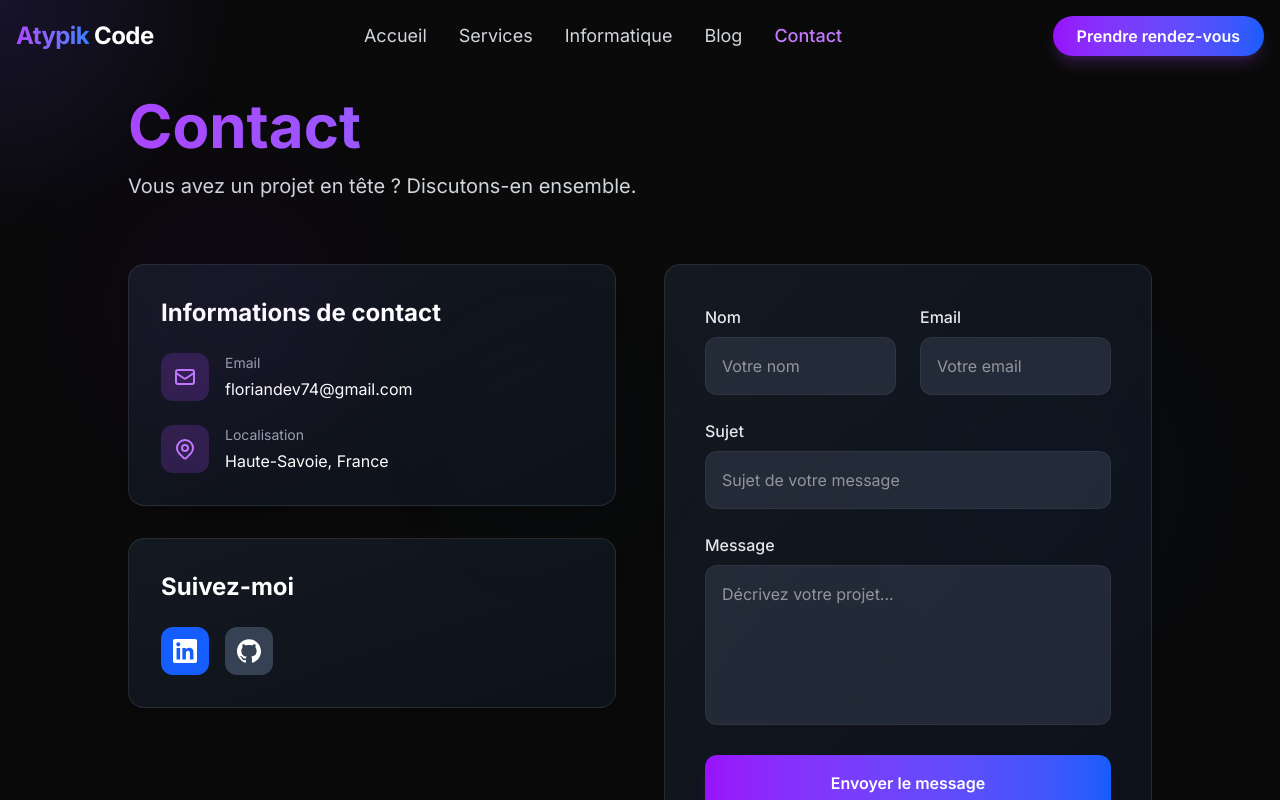
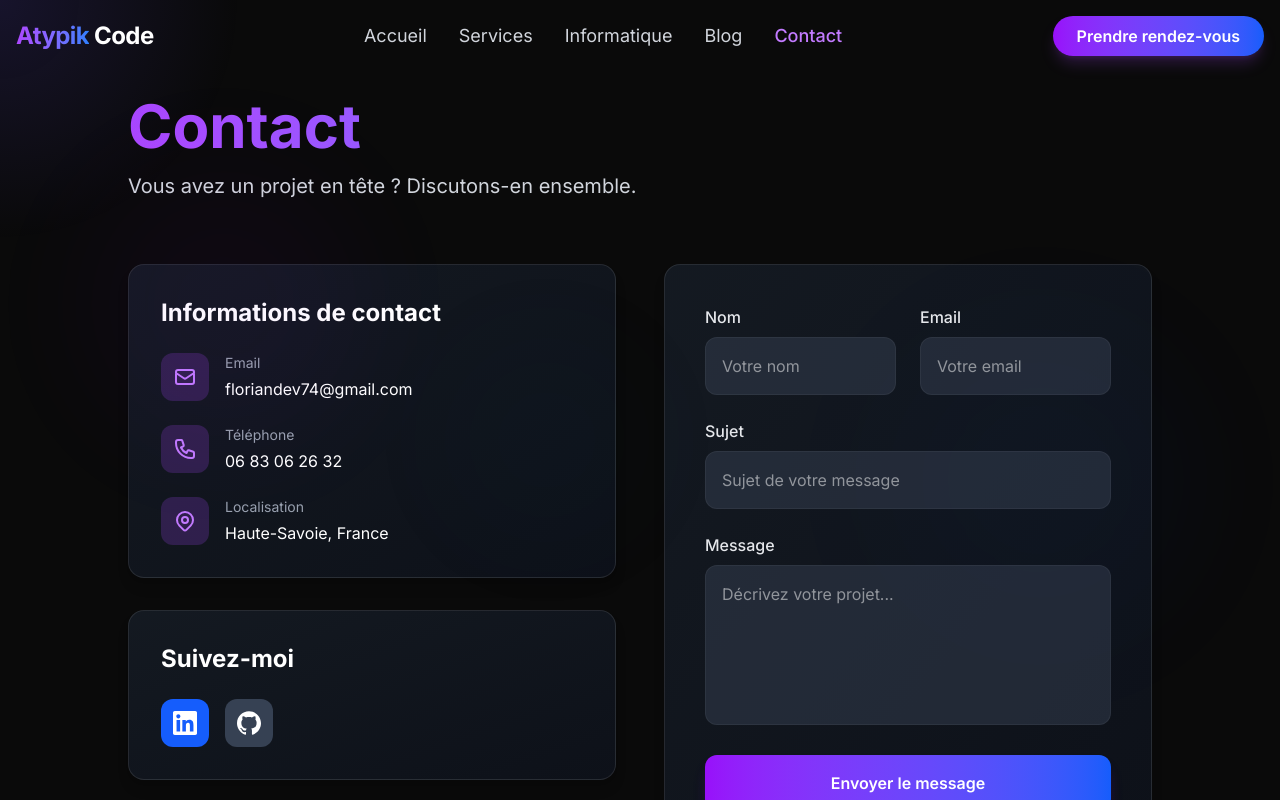
Before and after one commit to flowxt/atypikCode, a Next.js app: page /contact in a window 1280 px wide. Shown: the top 800 px of the page. Built offline with nearby package versions, Linux system fonts and the light colour scheme.

Commit message:
coordonnées

```diff
--- a/src/app/blog/page.js
+++ b/src/app/blog/page.js
@@ -48,7 +48,7 @@ const blogPosts = [
     title: "Créer des animations fluides avec Framer Motion",
     excerpt:
       "Guide complet sur l'utilisation de Framer Motion pour ajouter des animations professionnelles à votre site React.",
-    date: "15 Avril 2023",
+    date: "5 Avril 2025",
     image: "/image/blog/framer.png",
     category: "Animation",
     slug: "animations-framer-motion",
@@ -58,7 +58,7 @@ const blogPosts = [
     title: "Déployer votre site Next.js sur Vercel",
     excerpt:
       "Comment configurer et déployer votre application Next.js sur la plateforme Vercel en quelques étapes simples.",
-    date: "2 Avril 2023",
+    date: "2 Avril 2025",
     image: "/image/blog/vercel.jpeg",
     category: "Déploiement",
     slug: "deployer-nextjs-vercel",
--- a/src/app/contact/page.js
+++ b/src/app/contact/page.js
@@ -54,6 +54,34 @@ export default function ContactPage() {
                       className="text-white hover:text-purple-400 transition-colors"
                     >
                       floriandev74@gmail.com
+                    </a>
+                  </div>
+                </div>
+
+                <div className="flex items-start">
+                  <div className="bg-purple-500/20 p-3 rounded-xl mr-4">
+                    <svg
+                      className="w-6 h-6 text-purple-400"
+                      fill="none"
+                      stroke="currentColor"
+                      viewBox="0 0 24 24"
+                      xmlns="http://www.w3.org/2000/svg"
+                    >
+                      <path
+                        strokeLinecap="round"
+                        strokeLinejoin="round"
+                        strokeWidth="2"
+                        d="M3 5a2 2 0 012-2h3.28a1 1 0 01.948.684l1.498 4.493a1 1 0 01-.502 1.21l-2.257 1.13a11.042 11.042 0 005.516 5.516l1.13-2.257a1 1 0 011.21-.502l4.493 1.498a1 1 0 01.684.949V19a2 2 0 01-2 2h-1C9.716 21 3 14.284 3 6V5z"
+                      ></path>
+                    </svg>
+                  </div>
+                  <div>
+                    <p className="text-gray-400 text-sm mb-1">Téléphone</p>
+                    <a
+                      href="tel:0683062632"
+                      className="text-white hover:text-purple-400 transition-colors"
+                    >
+                      06 83 06 26 32
                     </a>
                   </div>
                 </div>
```
